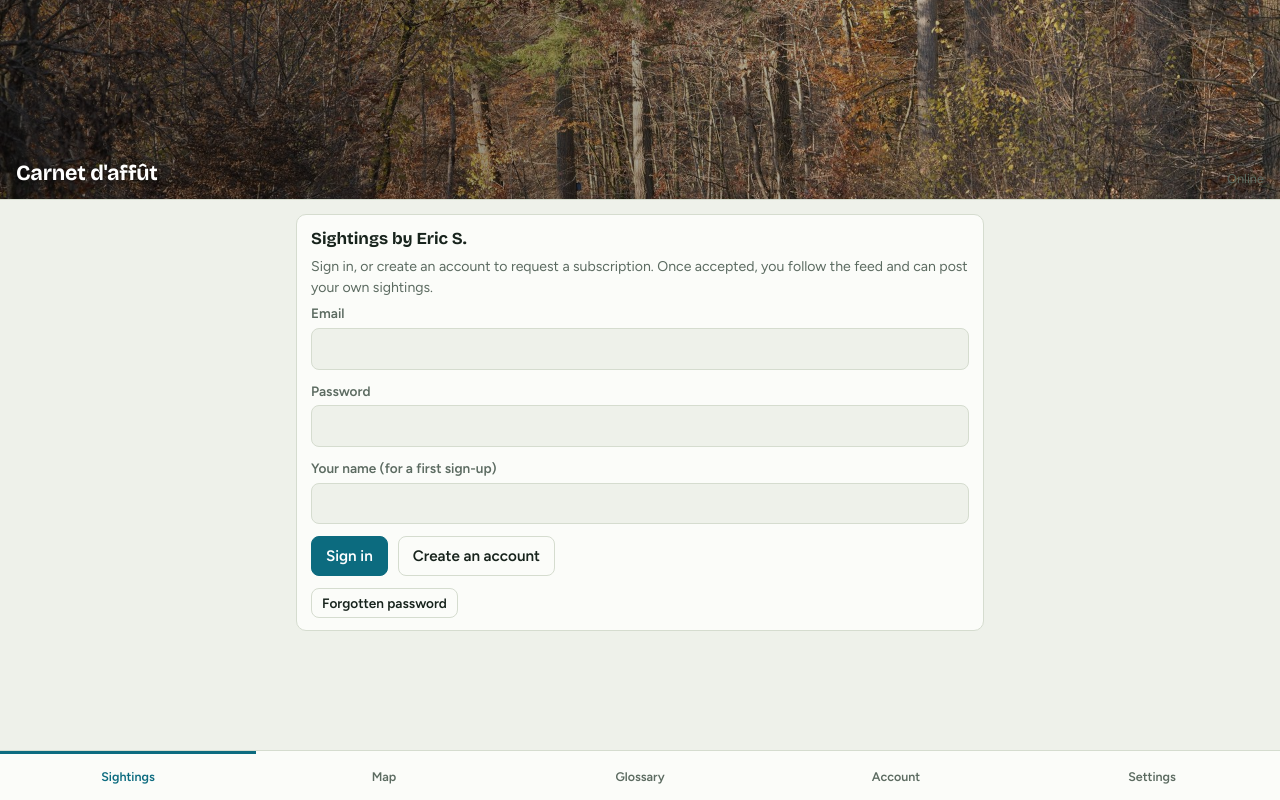
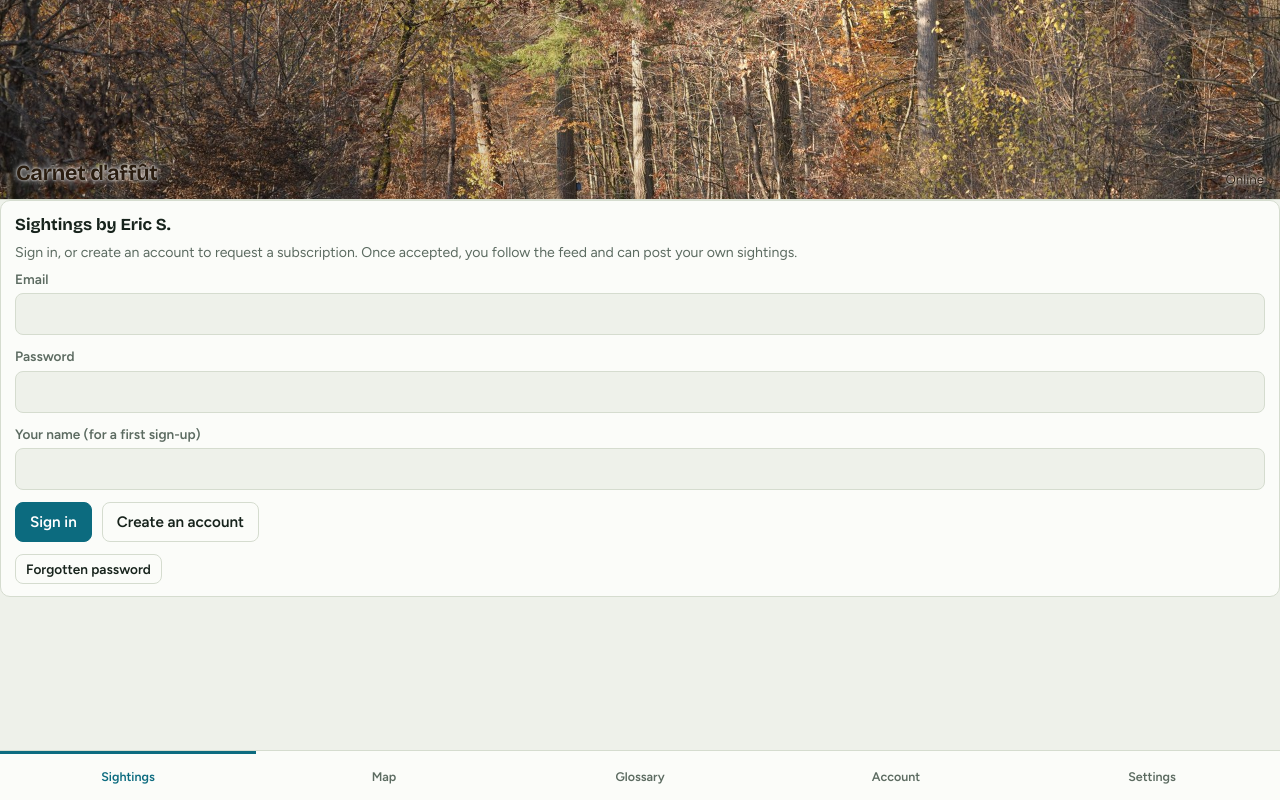
Before and after one commit to Raddjah/carnet-affut, a plain HTML site: page index.html in a window 1280 px wide. Drawn offline with nearby package versions, Linux system fonts and the light colour scheme; no server answers.

Commit message:
Update header styles and color scheme

```diff
--- a/index.html
+++ b/index.html
@@ -42,11 +42,9 @@ h2{font-size:1.05rem;font-weight:700}
 h3{font-size:1rem;font-weight:700}
 p{margin:0}
 em.sci{font-style:italic;color:var(--muted);font-size:.9rem}
-header.top{display:flex;align-items:flex-end;justify-content:space-between;gap:12px;padding:14px 16px 10px;border-bottom:1px solid var(--line);min-height:140px;color:#fff;background:linear-gradient(to right,rgba(255,243,176,1),rgba(217,164,0,1)),url("images/bandeau-foret-960.jpg") center 60%/cover no-repeat}
-@media (min-width:961px){header.top{min-height:200px;background-image:linear-gradient(to right,rgba(0,0,0,.55),rgba(0,0,0,.15)),url("images/bandeau-foret.jpg")}}
-header.top *{color:#fff;text-shadow:0 1px 4px rgba(0,0,0,.7)}
-header.top small{color:var(--muted);font-size:.8rem;text-align:right}
-main{flex:1;overflow-y:auto;padding:14px 16px 96px;display:flex;flex-direction:column;gap:12px;max-width:720px;width:100%;margin:0 auto}
+header.top{display:flex;align-items:flex-end;justify-content:space-between;gap:12px;padding:14px 16px 10px;border-bottom:1px solid var(--line);min-height:140px;color:#fff;background:linear-gradient(to right,rgba(0,0,0,.30),rgba(0,0,0,0) 60%),url("images/bandeau-foret-960.jpg") center 60%/cover no-repeat}
+@media (min-width:961px){header.top{min-height:200px;background-image:linear-gradient(to right,rgba(0,0,0,.30),rgba(0,0,0,0) 60%),url("images/bandeau-foret.jpg")}}
+header.top *{color:#2a1d10;text-shadow:0 0 6px rgba(255,255,255,.9),0 0 2px rgba(255,255,255,.9)}
 nav.tabs{position:fixed;left:0;right:0;bottom:0;display:flex;background:var(--surface);border-top:1px solid var(--line);padding-bottom:env(safe-area-inset-bottom)}
 nav.tabs a{flex:1;min-width:0;text-align:center;padding:14px 2px;color:var(--muted);text-decoration:none;font-weight:600;font-size:.78rem;border-top:3px solid transparent;white-space:nowrap;overflow:hidden;text-overflow:ellipsis}
 nav.tabs a[aria-current="page"]{color:var(--accent);border-top-color:var(--accent)}
```
